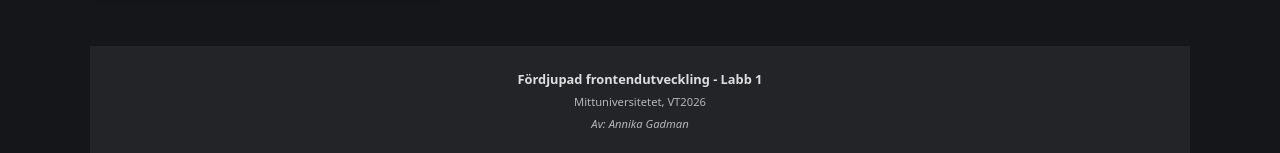
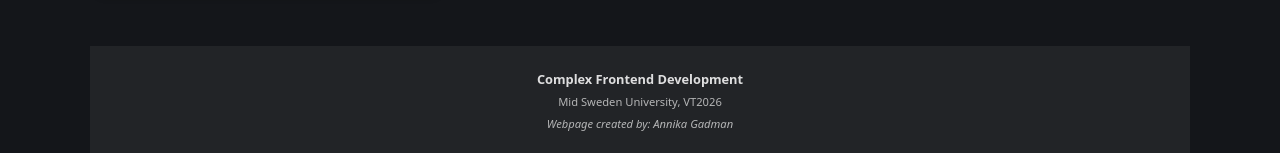
Before and after one commit to agadman/first-lab, a React (Vite) app: page / in a window 1280 px wide. Shown: the part 1350-1503 px from the top of the page. Built offline with nearby package versions, Linux system fonts and the light colour scheme.

Commit message:
importerar Hero till Header istället för App

```diff
--- a/src/App.tsx
+++ b/src/App.tsx
@@ -1,6 +1,5 @@
 import Footer from "./components/Footer"
 import Header from "./components/Header"
-import Hero from "./components/Hero"
 import MovieCardList from "./components/MovieCardList"
 
 
@@ -8,9 +7,8 @@
   return (
     <div className="container">
       <Header name="Movies" />
-      <Hero />
       <MovieCardList />
-      <Footer course="Fördjupad frontendutveckling - Labb 1" university="Mittuniversitetet" year={2026} creator="Annika Gadman" />
+      <Footer course="Complex Frontend Development" university="Mid Sweden University" year={2026} creator="Annika Gadman" />
      </div>
   )
 }
--- a/src/components/Footer.tsx
+++ b/src/components/Footer.tsx
@@ -12,7 +12,7 @@
     <footer>
         <p className="course">{course}</p>
         <p className="university">{university}, VT{year}</p>
-        <p className="creator">Av: {creator}</p>
+        <p className="creator">Webpage created by: {creator}</p>
     </footer>
   )
 }
--- a/src/components/Header.tsx
+++ b/src/components/Header.tsx
@@ -1,4 +1,5 @@
 import "./Header.css"
+import Hero from "./Hero";
 
 interface HeaderProps {
     name: string;
@@ -6,9 +7,12 @@
 
 function Header ({ name }: HeaderProps) {
   return (
-    <header>
-        <h1>{name}</h1>
-    </header>
+    <>
+      <header>
+          <h1>{name}</h1>
+      </header>
+      <Hero />
+    </>
   )
 }
 
```
